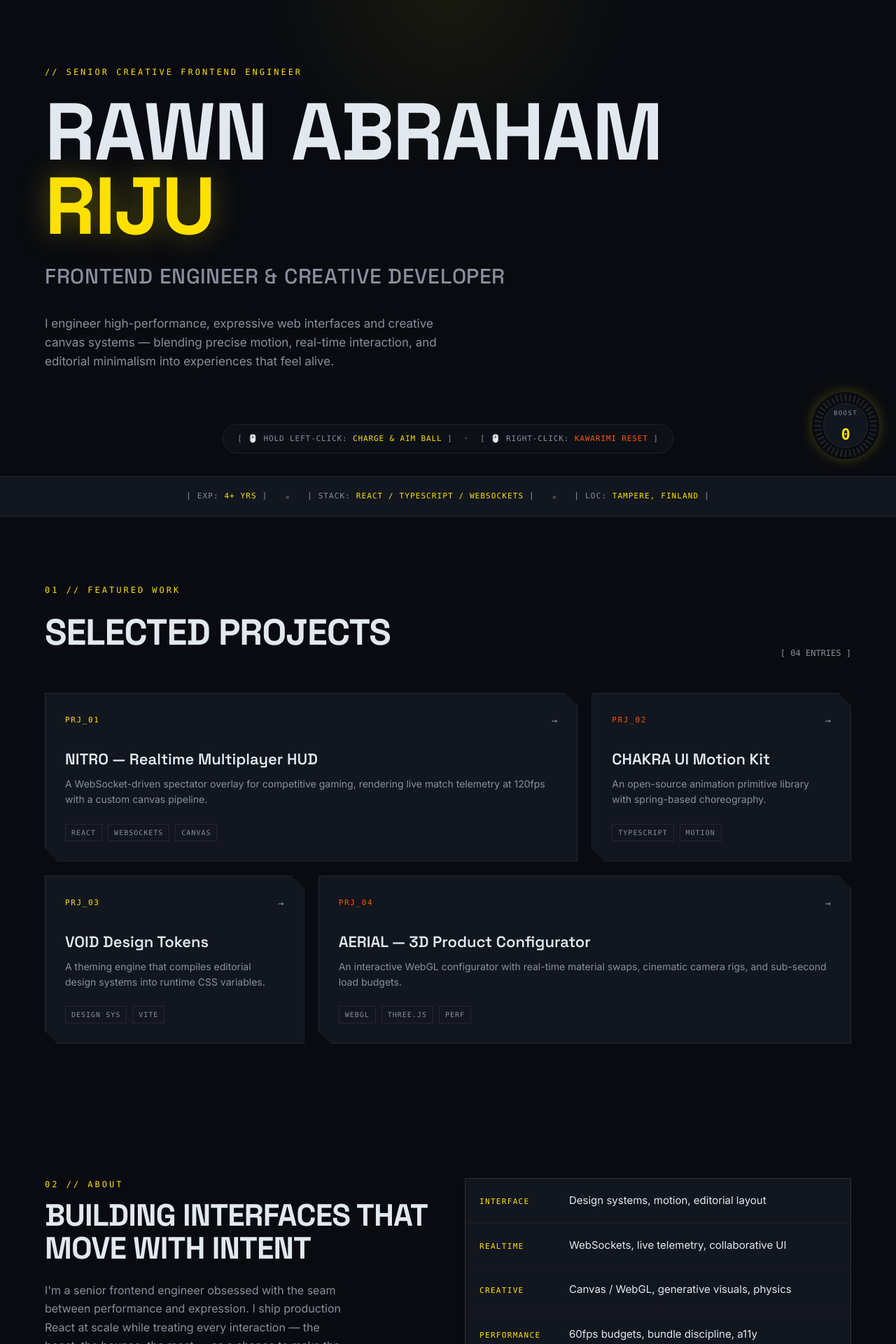
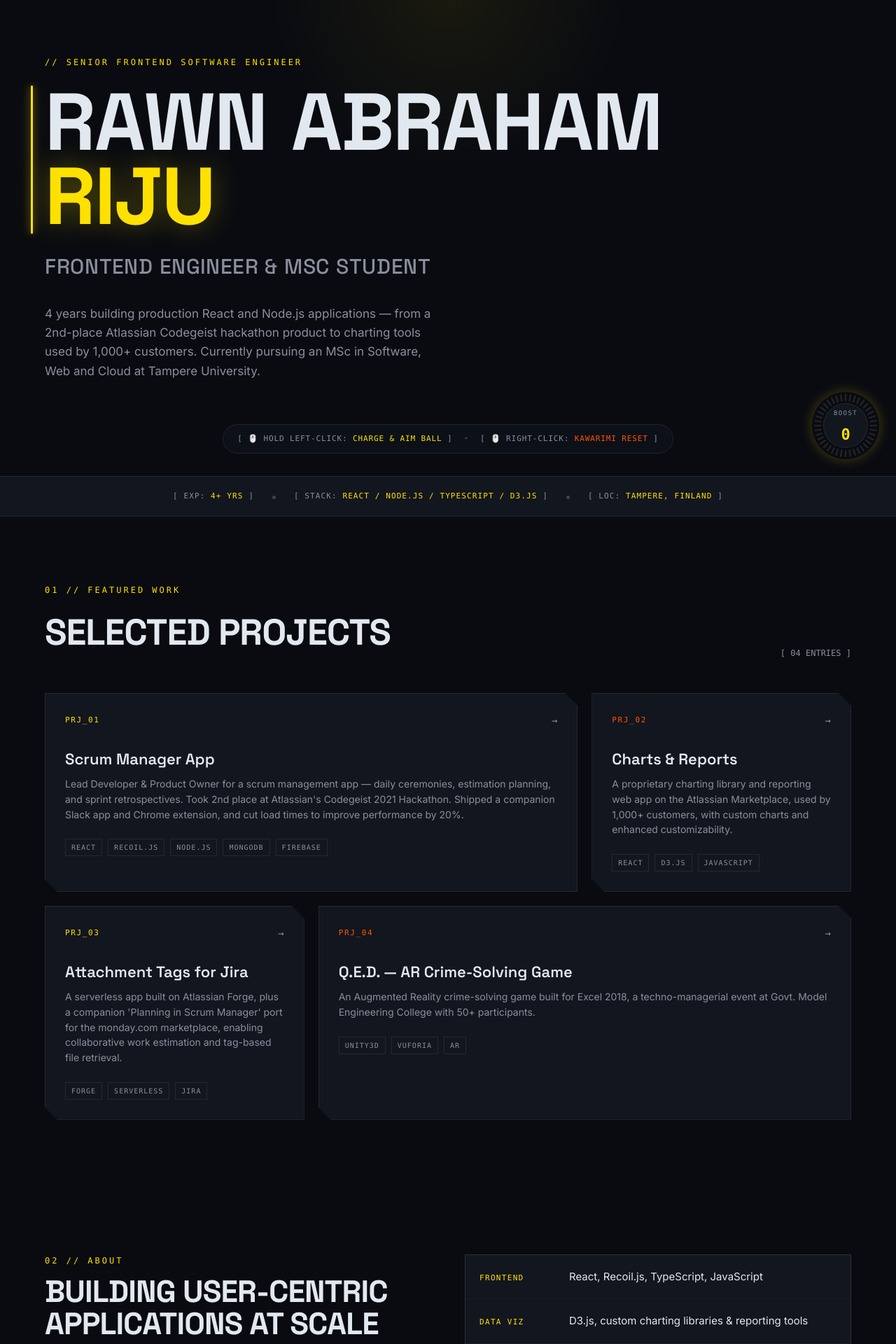
Before and after one commit to rawnriju/R2PF, a React (Vite) app: page / in a window 1280 px wide. Shown: the part 120-2040 px from the top of the page at 70% size. Built offline with nearby package versions, Linux system fonts and the light colour scheme.

Commit message:
feat: update capabilities and featured projects, enhance footer links, and improve hero section content

```diff
--- a/src/app/components/about.tsx
+++ b/src/app/components/about.tsx
@@ -1,8 +1,8 @@
 const CAPABILITIES = [
-  { k: "INTERFACE", v: "Design systems, motion, editorial layout" },
-  { k: "REALTIME", v: "WebSockets, live telemetry, collaborative UI" },
-  { k: "CREATIVE", v: "Canvas / WebGL, generative visuals, physics" },
-  { k: "PERFORMANCE", v: "60fps budgets, bundle discipline, a11y" },
+  { k: "FRONTEND", v: "React, Recoil.js, TypeScript, JavaScript" },
+  { k: "DATA VIZ", v: "D3.js, custom charting libraries & reporting tools" },
+  { k: "CLOUD", v: "Node.js, MongoDB, Firebase, Atlassian Forge (serverless)" },
+  { k: "LEADERSHIP", v: "Lead Developer & Product Owner, team management" },
 ];
 
 export function About() {
@@ -14,13 +14,15 @@ export function About() {
             02 // ABOUT
           </p>
           <h2 style={{ fontFamily: "'Space Grotesk', sans-serif", fontWeight: 700, fontSize: "clamp(28px, 4vw, 44px)", color: "#E2E8F0", letterSpacing: "-0.02em", lineHeight: 1.05 }}>
-            BUILDING INTERFACES THAT MOVE WITH INTENT
+            BUILDING USER-CENTRIC APPLICATIONS AT SCALE
           </h2>
           <p className="mt-6 max-w-[440px]" style={{ fontFamily: "'Inter', sans-serif", fontSize: 16, lineHeight: 1.65, color: "#8A8F9E" }}>
-            I'm a senior frontend engineer obsessed with the seam between
-            performance and expression. I ship production React at scale while
-            treating every interaction — the boost, the bounce, the reset — as
-            a chance to make the web feel physical.
+            I spent 4 years as Senior Front-end Software Engineer at view26
+            (Actiotech LLP), leading development on a Scrum management app
+            that took 2nd place at Atlassian's Codegeist 2021 hackathon, and
+            building data visualization tools used by 1,000+ Atlassian
+            Marketplace customers. I'm now an MSc student in Software, Web
+            and Cloud at Tampere University, based in Tampere, Finland.
           </p>
         </div>
 
--- a/src/app/components/featured-work.tsx
+++ b/src/app/components/featured-work.tsx
@@ -13,36 +13,36 @@ const PROJECTS: Project[] = [
   {
     id: "p1",
     index: "PRJ_01",
-    title: "NITRO — Realtime Multiplayer HUD",
-    desc: "A WebSocket-driven spectator overlay for competitive gaming, rendering live match telemetry at 120fps with a custom canvas pipeline.",
-    tags: ["REACT", "WEBSOCKETS", "CANVAS"],
+    title: "Scrum Manager App",
+    desc: "Lead Developer & Product Owner for a scrum management app — daily ceremonies, estimation planning, and sprint retrospectives. Took 2nd place at Atlassian's Codegeist 2021 Hackathon. Shipped a companion Slack app and Chrome extension, and cut load times to improve performance by 20%.",
+    tags: ["REACT", "RECOIL.JS", "NODE.JS", "MONGODB", "FIREBASE"],
     accent: "#FFE100",
     span: "md:col-span-2",
   },
   {
     id: "p2",
     index: "PRJ_02",
-    title: "CHAKRA UI Motion Kit",
-    desc: "An open-source animation primitive library with spring-based choreography.",
-    tags: ["TYPESCRIPT", "MOTION"],
+    title: "Charts & Reports",
+    desc: "A proprietary charting library and reporting web app on the Atlassian Marketplace, used by 1,000+ customers, with custom charts and enhanced customizability.",
+    tags: ["REACT", "D3.JS", "JAVASCRIPT"],
     accent: "#FF5500",
     span: "md:col-span-1",
   },
   {
     id: "p3",
     index: "PRJ_03",
-    title: "VOID Design Tokens",
-    desc: "A theming engine that compiles editorial design systems into runtime CSS variables.",
-    tags: ["DESIGN SYS", "VITE"],
+    title: "Attachment Tags for Jira",
+    desc: "A serverless app built on Atlassian Forge, plus a companion 'Planning in Scrum Manager' port for the monday.com marketplace, enabling collaborative work estimation and tag-based file retrieval.",
+    tags: ["FORGE", "SERVERLESS", "JIRA"],
     accent: "#FFE100",
     span: "md:col-span-1",
   },
   {
     id: "p4",
     index: "PRJ_04",
-    title: "AERIAL — 3D Product Configurator",
-    desc: "An interactive WebGL configurator with real-time material swaps, cinematic camera rigs, and sub-second load budgets.",
-    tags: ["WEBGL", "THREE.JS", "PERF"],
+    title: "Q.E.D. — AR Crime-Solving Game",
+    desc: "An Augmented Reality crime-solving game built for Excel 2018, a techno-managerial event at Govt. Model Engineering College with 50+ participants.",
+    tags: ["UNITY3D", "VUFORIA", "AR"],
     accent: "#FF5500",
     span: "md:col-span-2",
   },
--- a/src/app/components/footer.tsx
+++ b/src/app/components/footer.tsx
@@ -11,10 +11,10 @@ export function Footer() {
         </span>
 
         <div className="flex items-center gap-6">
-          <a href="https://github.com" target="_blank" rel="noreferrer" className="transition-colors duration-200 hover:text-[#FFE100]" style={{ color: "#8A8F9E" }} aria-label="GitHub">
+          <a href="https://github.com/rawnriju" target="_blank" rel="noreferrer" className="transition-colors duration-200 hover:text-[#FFE100]" style={{ color: "#8A8F9E" }} aria-label="GitHub">
             <Github size={20} />
           </a>
-          <a href="https://linkedin.com" target="_blank" rel="noreferrer" className="transition-colors duration-200 hover:text-[#FFE100]" style={{ color: "#8A8F9E" }} aria-label="LinkedIn">
+          <a href="https://www.linkedin.com/in/rawn-riju-b5b199183/" target="_blank" rel="noreferrer" className="transition-colors duration-200 hover:text-[#FFE100]" style={{ color: "#8A8F9E" }} aria-label="LinkedIn">
             <Linkedin size={20} />
           </a>
 
--- a/src/app/components/hero.tsx
+++ b/src/app/components/hero.tsx
@@ -1,8 +1,13 @@
-import { useRef, useEffect, useCallback } from "react";
-import { PlaygroundCanvas, Ball } from "./playground-canvas";
+import { useRef, useEffect, useCallback, useState } from "react";
+import { PlaygroundCanvas, Ball, Pointer, ScoreLine } from "./playground-canvas";
 
 const REPEL_RADIUS = 130;
 const MAX_OFFSET = 260;
+const POINTER_REPEL_RADIUS = 25;
+const POINTER_FORCE = 1.7;
+// Must be meaningfully larger than POINTER_REPEL_RADIUS, or a stationary
+// cursor sitting right at the boundary causes a push-out/ease-back buzz loop.
+const POINTER_RELEASE_RADIUS = POINTER_REPEL_RADIUS * 1.4;
 
 interface CharState {
   ox: number;
@@ -11,6 +16,11 @@ interface CharState {
   vy: number;
   hx: number; // cached home x (section-relative), NaN until measured
   hy: number;
+  pOwn: boolean; // true while displacement is pointer-attributable and should ease home on release
+}
+
+function newCharState(): CharState {
+  return { ox: 0, oy: 0, vx: 0, vy: 0, hx: NaN, hy: NaN, pOwn: false };
 }
 
 function ScatterText({
@@ -19,12 +29,14 @@ function ScatterText({
   style,
   ballsRef,
   resetSignalRef,
+  pointerRef,
 }: {
   text: string;
   className?: string;
   style?: React.CSSProperties;
   ballsRef: React.MutableRefObject<Ball[]>;
   resetSignalRef: React.MutableRefObject<number>;
+  pointerRef?: React.MutableRefObject<Pointer> | null;
 }) {
   const containerRef = useRef<HTMLSpanElement>(null);
   const charRefsRef = useRef<(HTMLSpanElement | null)[]>([]);
@@ -45,6 +57,7 @@ function ScatterText({
     if (!container) return;
     const chars = charRefsRef.current;
     const balls = ballsRef.current;
+    const pointer = pointerRef?.current;
 
     // Detect a Kawarimi reset — begin easing every char back home.
     if (resetSignalRef.current !== lastResetRef.current) {
@@ -59,7 +72,7 @@ function ScatterText({
       if (!containerRect) return;
       chars.forEach((el, i) => {
         if (!el) return;
-        const st = stateRef.current[i] || (stateRef.current[i] = { ox: 0, oy: 0, vx: 0, vy: 0, hx: NaN, hy: NaN });
+        const st = stateRef.current[i] || (stateRef.current[i] = newCharState());
         const r = el.getBoundingClientRect();
         st.hx = r.left + r.width / 2 - containerRect.left - st.ox;
         st.hy = r.top + r.height / 2 - containerRect.top - st.oy;
@@ -69,7 +82,7 @@ function ScatterText({
 
     chars.forEach((el, i) => {
       if (!el) return;
-      const st = stateRef.current[i] || (stateRef.current[i] = { ox: 0, oy: 0, vx: 0, vy: 0, hx: NaN, hy: NaN });
+      const st = stateRef.current[i] || (stateRef.current[i] = newCharState());
       if (Number.isNaN(st.hx)) return;
 
       if (resettingRef.current) {
@@ -83,15 +96,52 @@ function ScatterText({
         const px = st.hx + st.ox;
         const py = st.hy + st.oy;
 
+        let ballPush = false;
         for (const b of balls) {
           const dist = Math.hypot(b.x - px, b.y - py);
           if (dist < REPEL_RADIUS && dist > 0) {
+            ballPush = true;
             const force = (1 - dist / REPEL_RADIUS) ** 2;
             st.vx += ((px - b.x) / dist) * force * 6;
             st.vy += ((py - b.y) / dist) * force * 6;
           }
         }
 
+        let pointerPush = false;
+        let pDist = Infinity;
+        if (pointer && pointer.active) {
+          pDist = Math.hypot(pointer.x - px, pointer.y - py);
+          if (pDist < POINTER_REPEL_RADIUS && pDist > 0) {
+            pointerPush = true;
+            const force = (1 - pDist / POINTER_REPEL_RADIUS) ** 2;
+            st.vx += ((px - pointer.x) / pDist) * force * POINTER_FORCE;
+            st.vy += ((py - pointer.y) / pDist) * force * POINTER_FORCE;
+          }
+        }
+
+        // A ball touching this character claims it — it reverts to the
+        // permanent-until-Kawarimi behavior even if the pointer nudged it first.
+        if (pointerPush) st.pOwn = true;
+        if (ballPush) st.pOwn = false;
+
+        const shouldEaseHome =
+          !pointerPush &&
+          !ballPush &&
+          st.pOwn &&
+          (!pointer || !pointer.active || pDist > POINTER_RELEASE_RADIUS);
+
+        if (shouldEaseHome) {
+          // Pointer-only displacement springs back once the cursor is genuinely away.
+          st.ox += (0 - st.ox) * 0.18;
+          st.oy += (0 - st.oy) * 0.18;
+          st.vx = 0;
+          st.vy = 0;
+          if (Math.abs(st.ox) < 0.4 && Math.abs(st.oy) < 0.4) {
+            st.ox = 0;
+            st.oy = 0;
+            st.pOwn = false;
+          }
+        } else {
           // Friction, no spring — displacement is permanent until reset.
           st.vx *= 0.88;
           st.vy *= 0.88;
@@ -102,6 +152,7 @@ function ScatterText({
           if (mag > MAX_OFFSET) {
             st.ox = (st.ox / mag) * MAX_OFFSET;
             st.oy = (st.oy / mag) * MAX_OFFSET;
+          }
         }
       }
 
@@ -115,10 +166,14 @@ function ScatterText({
       );
       if (settled) {
         resettingRef.current = false;
-        stateRef.current.forEach((s) => s && (s.ox = s.oy = s.vx = s.vy = 0));
+        stateRef.current.forEach((s) => {
+          if (!s) return;
+          s.ox = s.oy = s.vx = s.vy = 0;
+          s.pOwn = false;
+        });
       }
     }
-  }, [ballsRef, resetSignalRef]);
+  }, [ballsRef, resetSignalRef, pointerRef]);
 
   useEffect(() => {
     let raf: number;
@@ -154,10 +209,96 @@ function ScatterText({
 export function Hero() {
   const sharedBallsRef = useRef<Ball[]>([]);
   const resetSignalRef = useRef<number>(0);
+  const sharedPointerRef = useRef<Pointer>({ x: 0, y: 0, active: false });
+  const scoreLineRef = useRef<ScoreLine | null>(null);
+  const scoreLineElRef = useRef<HTMLDivElement>(null);
+  const [score, setScore] = useState(0);
+  const [pulses, setPulses] = useState<{ id: number; x: number; y: number }[]>([]);
+  const pulseIdRef = useRef(0);
+
+  const handleScore = useCallback(() => {
+    setScore((s) => s + 1);
+    const line = scoreLineRef.current;
+    const id = ++pulseIdRef.current;
+    setPulses((p) => [...p, { id, x: line?.x ?? 0, y: line ? (line.top + line.bottom) / 2 : 0 }]);
+    window.setTimeout(() => {
+      setPulses((p) => p.filter((pu) => pu.id !== id));
+    }, 900);
+  }, []);
+
+  // Measure the scoring line's position (canvas-local / section-relative,
+  // same space as Ball.x/y) on mount and whenever layout changes.
+  useEffect(() => {
+    const measure = () => {
+      const el = scoreLineElRef.current;
+      const section = el?.closest("section");
+      if (!el || !section) return;
+      const r = el.getBoundingClientRect();
+      const sectionRect = section.getBoundingClientRect();
+      scoreLineRef.current = {
+        x: r.left + r.width / 2 - sectionRect.left,
+        top: r.top - sectionRect.top,
+        bottom: r.bottom - sectionRect.top,
+      };
+    };
+    measure();
+    window.addEventListener("resize", measure);
+    return () => window.removeEventListener("resize", measure);
+  }, []);
 
   return (
     <section className="relative min-h-screen flex flex-col justify-center overflow-hidden pt-16">
-      <PlaygroundCanvas sharedBallsRef={sharedBallsRef} resetSignalRef={resetSignalRef} />
+      <style>{`
+        @keyframes goalPulse {
+          0% { transform: translate(-50%, -50%) scale(0); opacity: 0.9; }
+          60% { opacity: 0.45; }
+          100% { transform: translate(-50%, -50%) scale(1); opacity: 0; }
+        }
+      `}</style>
+
+      <PlaygroundCanvas
+        sharedBallsRef={sharedBallsRef}
+        resetSignalRef={resetSignalRef}
+        sharedPointerRef={sharedPointerRef}
+        scoreLineRef={scoreLineRef}
+        onScore={handleScore}
+      />
+
+      {/* goal celebration — glowing circle expanding outward from the score line */}
+      {pulses.map((p) => (
+        <div
+          key={p.id}
+          aria-hidden="true"
+          className="pointer-events-none absolute z-40"
+          style={{
+            left: p.x,
+            top: p.y,
+            width: 640,
+            height: 640,
+            borderRadius: "9999px",
+            background: "radial-gradient(circle, rgba(255,225,0,0.55), rgba(255,225,0,0.12) 45%, transparent 70%)",
+            boxShadow: "0 0 120px 40px rgba(255,225,0,0.35)",
+            animation: "goalPulse 0.9s ease-out forwards",
+          }}
+        />
+      ))}
+
+      {/* floating score bar */}
+      {score > 0 && (
+        <div className="pointer-events-none absolute top-72 right-6 z-30">
+          <div
+            className="backdrop-blur-md font-mono flex items-center gap-2 px-4 py-2 rounded-full"
+            style={{
+              background: "rgba(18,22,31,0.55)",
+              border: "1px solid rgba(255,255,255,0.08)",
+            fontSize: 11,
+            letterSpacing: "0.08em",
+            color: "#8A8F9E",
+          }}
+        >
+          [ SCORE: <span style={{ color: "#FFE100" }}>{score}</span> ]
+        </div>
+      </div>)}
 
       {/* subtle yellow glow backdrop */}
       <div
@@ -167,11 +308,12 @@ export function Hero() {
 
       <div className="pointer-events-none relative z-10 mx-auto w-full max-w-[1200px] px-6 py-24">
         <p className="font-mono mb-6" style={{ fontSize: 12, letterSpacing: "0.25em", color: "#FFE100" }}>
-          // SENIOR CREATIVE FRONTEND ENGINEER
+          // SENIOR FRONTEND SOFTWARE ENGINEER
         </p>
 
         <h1
           style={{
+            position: "relative",
             fontFamily: "'Space Grotesk', sans-serif",
             fontWeight: 700,
             lineHeight: 0.92,
@@ -180,10 +322,25 @@ export function Hero() {
             letterSpacing: "-0.02em",
           }}
         >
+          <div
+            ref={scoreLineElRef}
+            aria-hidden="true"
+            className="absolute"
+            style={{
+              left: -20,
+              top: 0,
+              bottom: 0,
+              width: 3,
+              borderRadius: 2,
+              background: "#FFE100",
+              boxShadow: "0 0 12px rgba(255,225,0,0.6), 0 0 28px rgba(255,225,0,0.3)",
+            }}
+          />
           <ScatterText
             text="RAWN ABRAHAM"
             ballsRef={sharedBallsRef}
             resetSignalRef={resetSignalRef}
+            pointerRef={sharedPointerRef}
             style={{ display: "block" }}
           />
           <br />
@@ -191,6 +348,7 @@ export function Hero() {
             text="RIJU"
             ballsRef={sharedBallsRef}
             resetSignalRef={resetSignalRef}
+            pointerRef={sharedPointerRef}
             style={{ color: "#FFE100", textShadow: "0 0 40px rgba(255,225,0,0.35)" }}
           />
         </h1>
@@ -206,7 +364,7 @@ export function Hero() {
           }}
         >
           <ScatterText
-            text="FRONTEND ENGINEER & CREATIVE DEVELOPER"
+            text="FRONTEND ENGINEER & MSC STUDENT"
             ballsRef={sharedBallsRef}
             resetSignalRef={resetSignalRef}
           />
@@ -216,9 +374,10 @@ export function Hero() {
           className="mt-8 max-w-[560px]"
           style={{ fontFamily: "'Inter', sans-serif", fontSize: 17, lineHeight: 1.6, color: "#8A8F9E" }}
         >
-          I engineer high-performance, expressive web interfaces and creative
-          canvas systems — blending precise motion, real-time interaction, and
-          editorial minimalism into experiences that feel alive.
+          4 years building production React and Node.js applications — from a
+          2nd-place Atlassian Codegeist hackathon product to charting tools
+          used by 1,000+ customers. Currently pursuing an MSc in Software,
+          Web and Cloud at Tampere University.
         </p>
       </div>
 
--- a/src/app/components/stats-bar.tsx
+++ b/src/app/components/stats-bar.tsx
@@ -1,6 +1,6 @@
 const STATS = [
   { label: "EXP", value: "4+ YRS" },
-  { label: "STACK", value: "REACT / TYPESCRIPT / WEBSOCKETS" },
+  { label: "STACK", value: "REACT / NODE.JS / TYPESCRIPT / D3.JS" },
   { label: "LOC", value: "TAMPERE, FINLAND" },
 ];
 
```
Also changed, not shown: src/app/components/playground-canvas.tsx (+87 -6 lines). Lines whose indentation alone changed are shown as unchanged.
